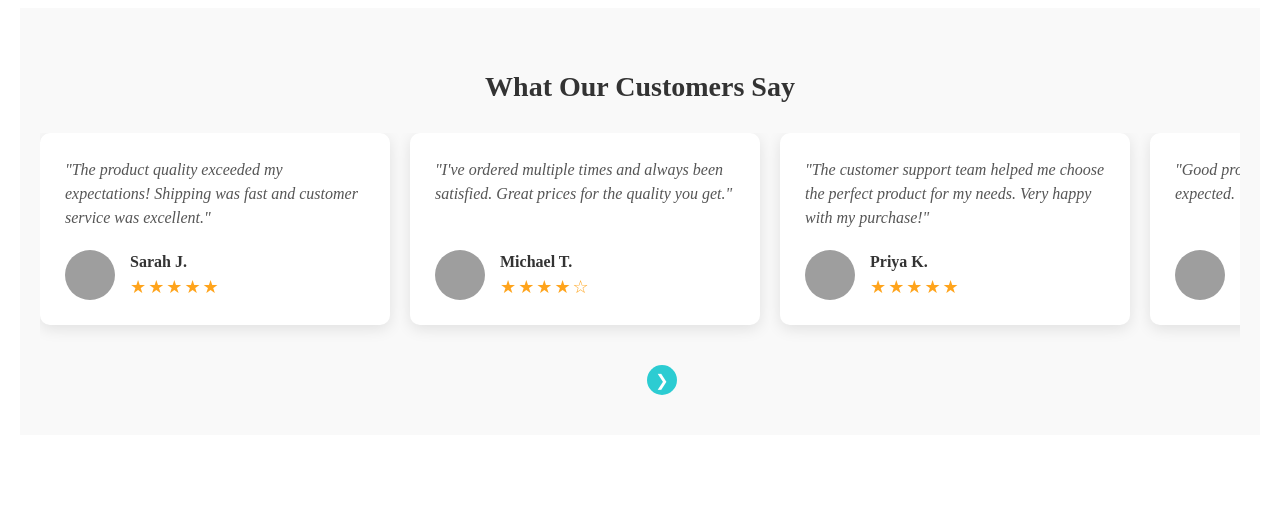
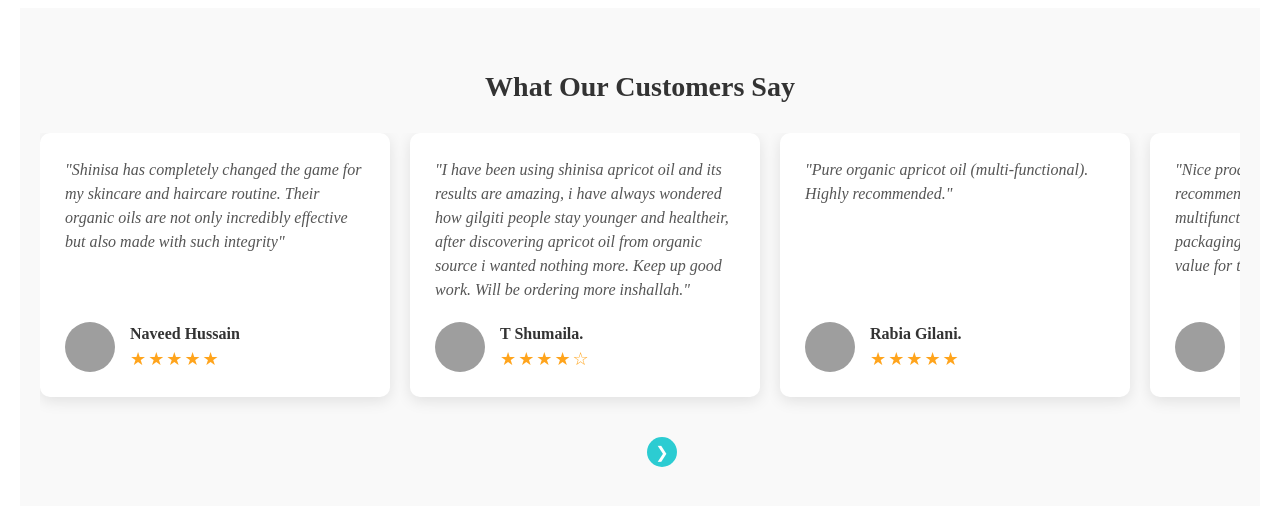
Before and after one commit to sardaralikhamosh/Google-Reviews-Slider, a PHP site: page / in a window 1280 px wide. Shown: the top 506 px of the page. Run offline with PHP 8.4, Linux system fonts and the light colour scheme; grey boxes are pictures that could not be loaded.

Commit message:
changed content

```diff
--- a/index.php
+++ b/index.php
@@ -5,14 +5,14 @@
       <!-- Review 1 -->
       <div class="review-card">
         <div class="review-content">
-          "The product quality exceeded my expectations! Shipping was fast and customer service was excellent."
+          "Shinisa has completely changed the game for my skincare and haircare routine. Their organic oils are not only incredibly effective but also made with such integrity"
         </div>
         <div class="reviewer-info">
           <div class="reviewer-avatar">
             <img src="https://i.pravatar.cc/100?img=1" alt="Sarah J.">
           </div>
           <div class="reviewer-details">
-            <div class="reviewer-name">Sarah J.</div>
+            <div class="reviewer-name">Naveed Hussain</div>
             <div class="review-stars">★★★★★</div>
           </div>
         </div>
@@ -21,14 +21,14 @@
       <!-- Review 2 -->
       <div class="review-card">
         <div class="review-content">
-          "I've ordered multiple times and always been satisfied. Great prices for the quality you get."
+          "I have been using shinisa apricot oil and its results are amazing, i have always wondered how gilgiti people stay younger and healtheir, after discovering apricot oil from organic source i wanted nothing more. Keep up good work. Will be ordering more inshallah."
         </div>
         <div class="reviewer-info">
           <div class="reviewer-avatar">
             <img src="https://i.pravatar.cc/100?img=2" alt="Michael T.">
           </div>
           <div class="reviewer-details">
-            <div class="reviewer-name">Michael T.</div>
+            <div class="reviewer-name">T Shumaila.</div>
             <div class="review-stars">★★★★☆</div>
           </div>
         </div>
@@ -37,14 +37,14 @@
       <!-- Review 3 -->
       <div class="review-card">
         <div class="review-content">
-          "The customer support team helped me choose the perfect product for my needs. Very happy with my purchase!"
+          "Pure organic apricot oil (multi-functional). Highly recommended."
         </div>
         <div class="reviewer-info">
           <div class="reviewer-avatar">
             <img src="https://i.pravatar.cc/100?img=3" alt="Priya K.">
           </div>
           <div class="reviewer-details">
-            <div class="reviewer-name">Priya K.</div>
+            <div class="reviewer-name">Rabia Gilani.</div>
             <div class="review-stars">★★★★★</div>
           </div>
         </div>
@@ -53,15 +53,15 @@
       <!-- Review 4 -->
       <div class="review-card">
         <div class="review-content">
-          "Good products but shipping took longer than expected. Would still recommend though."
+          "Nice product! I’m using it for skincare as recommended by my doctor. It’s truly multifunctional, came in professional packaging, and was delivered on time. Great value for the price."
         </div>
         <div class="reviewer-info">
           <div class="reviewer-avatar">
             <img src="https://i.pravatar.cc/100?img=4" alt="David L.">
           </div>
           <div class="reviewer-details">
-            <div class="reviewer-name">David L.</div>
-            <div class="review-stars">★★★☆☆</div>
+            <div class="reviewer-name">Sanna Ullah.</div>
+            <div class="review-stars">★★★★☆</div>
           </div>
         </div>
       </div>
@@ -69,14 +69,14 @@
       <!-- Review 5 -->
       <div class="review-card">
         <div class="review-content">
-          "Absolutely love my purchase! The quality is amazing and it arrived perfectly packaged."
+          "This apricot oil is genuinely different, light, non-greasy, and feels pure. I use it daily for my face and it has noticeably improved my skin texture. Packaging was clean and delivery was right on time."
         </div>
         <div class="reviewer-info">
           <div class="reviewer-avatar">
             <img src="https://i.pravatar.cc/100?img=5" alt="Emma R.">
           </div>
           <div class="reviewer-details">
-            <div class="reviewer-name">Emma R.</div>
+            <div class="reviewer-name">Yasmeen F.</div>
             <div class="review-stars">★★★★★</div>
           </div>
         </div>
```
